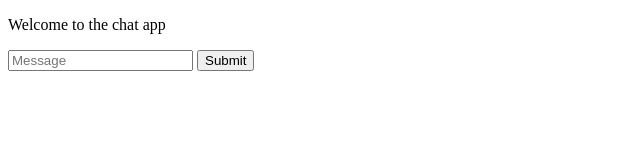
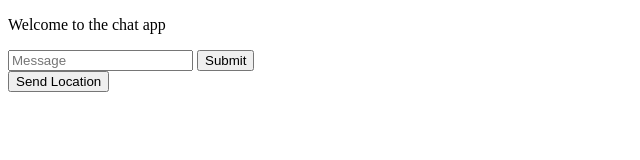
Before and after one commit to pavel-kh/node-chat-app, a website: page public/index.html in a window 1280 px wide. Shown: the whole page, without its empty margins (0-640 px from the left). Drawn offline with nearby package versions, Linux system fonts and the light colour scheme; no server answers.

Commit message:
changing order of list and form

```diff
--- a/public/index.html
+++ b/public/index.html
@@ -3,20 +3,21 @@
 
 <head>
     <meta charset="utf-8" />
-    <meta http-equiv="X-UA-Compatible" content="IE=edge">
     <title>Page Title</title>
 </head>
 
 <body>
     <p>Welcome to the chat app</p>
+    <ol id="messages">   </ol>
     <form id="message-form">
         <input name="message" type="text" placeholder="Message"/>
         <input type="submit"> </input>
 
     </form>
-    <ol id="messages">
+    <button id="send-location">Send Location</button>
 
-    </ol>
+
+
     <script src="/socket.io/socket.io.js"></script>
     <script src="js/libs/jquery-3.3.1.min.js"></script>
     <script src="js/index.js"></script>
```
